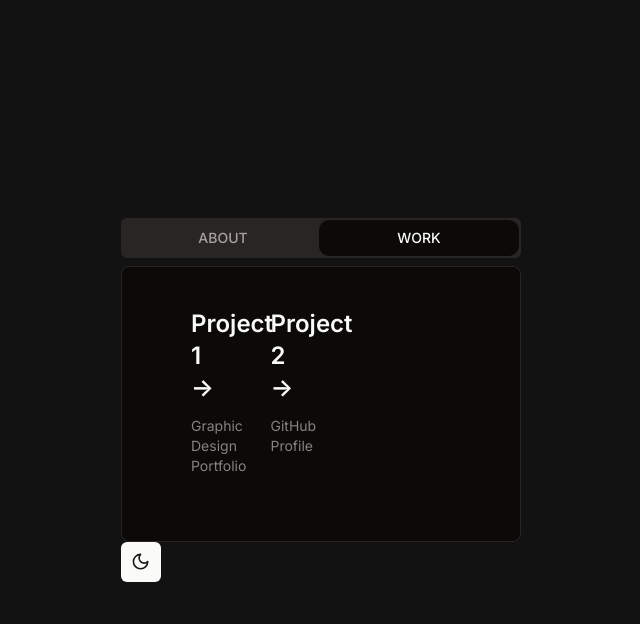
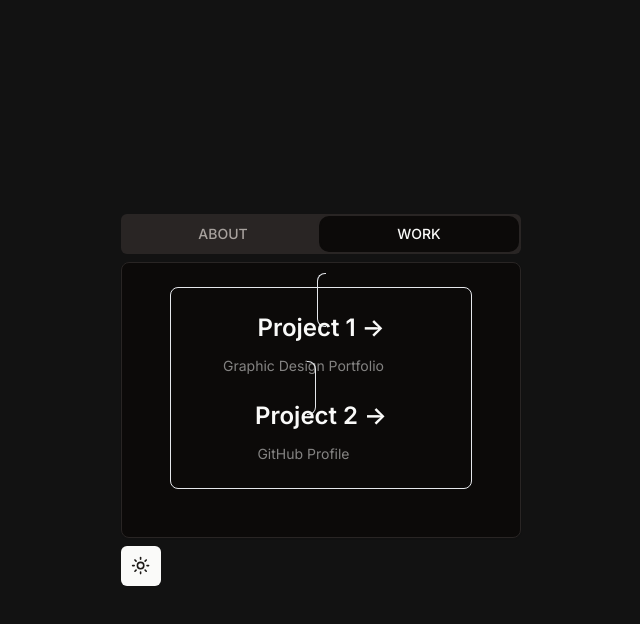
Before and after one commit to g00dnlght/ShadCN_UI, a Next.js app in the folder my-app/: page / in a window 1280 px wide. Both pictures are taken after a click on the tab "WORK". Shown: the top 624 px of the page, without its empty margins (319-959 px from the left). Built offline with nearby package versions, Linux system fonts and the light colour scheme.

Commit message:
Update page.tsx

```diff
--- a/my-app/app/page.tsx
+++ b/my-app/app/page.tsx
@@ -11,7 +11,6 @@ import * as React from 'react';
 import { Moon, Sun } from 'lucide-react';
 import { useTheme } from 'next-themes';
 import { Button } from '@/components/ui/button';
-import { useState, useEffect } from 'react';
 
 export default function TabsDemo() {
   const { theme, setTheme } = useTheme();
@@ -43,14 +42,14 @@ export default function TabsDemo() {
             </CardHeader>
           </Card>
         </TabsContent>
-        <TabsContent value="workTab">
+        <TabsContent value="workTab" className="pb-2">
           <Card>
             <CardHeader>
-              <CardContent className="space-y-2">
-                <div className="grid gap-4 text-center lg:mb-0 lg:grid-cols-4 lg:text-left">
+              <CardContent className="">
+                <div className="text-center border rounded-lg">
                   <a
                     href="https://victortonu.myportfolio.com/"
-                    className="px-5 py-4 transition-colors border border-transparent rounded-lg group hover:border-gray-300 hover:bg-gray-100 hover:dark:border-neutral-700 hover:dark:bg-neutral-800/30"
+                    className="px-2 py-4 border rounded-lg"
                     target="_blank"
                     rel="noopener noreferrer"
                   >
@@ -66,8 +65,8 @@ export default function TabsDemo() {
                   </a>
 
                   <a
-                    href="https://github.com/g00dnlght"
-                    className="px-5 py-4 transition-colors border border-transparent rounded-lg group hover:border-gray-300 hover:bg-gray-100 hover:dark:border-neutral-700 hover:dark:bg-neutral-800/30"
+                    href="https://github.com/vtonu"
+                    className="px-5 py-4 transition-colors group"
                     target="_blank"
                     rel="noopener noreferrer"
                   >
@@ -90,7 +89,7 @@ export default function TabsDemo() {
           size="icon"
           onClick={() => setTheme(theme === 'light' ? 'dark' : 'light')}
         >
-          {theme === 'dark' ? (
+          {theme === 'light' ? (
             <Moon className="h-[1.2rem] w-[1.2rem]" />
           ) : (
             <Sun className="h-[1.2rem] w-[1.2rem]" />
```
